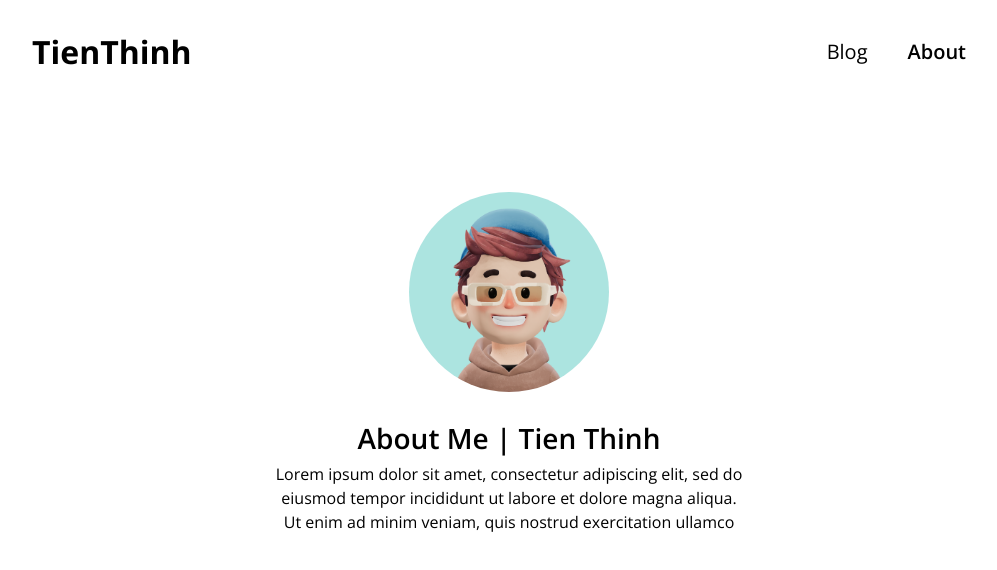
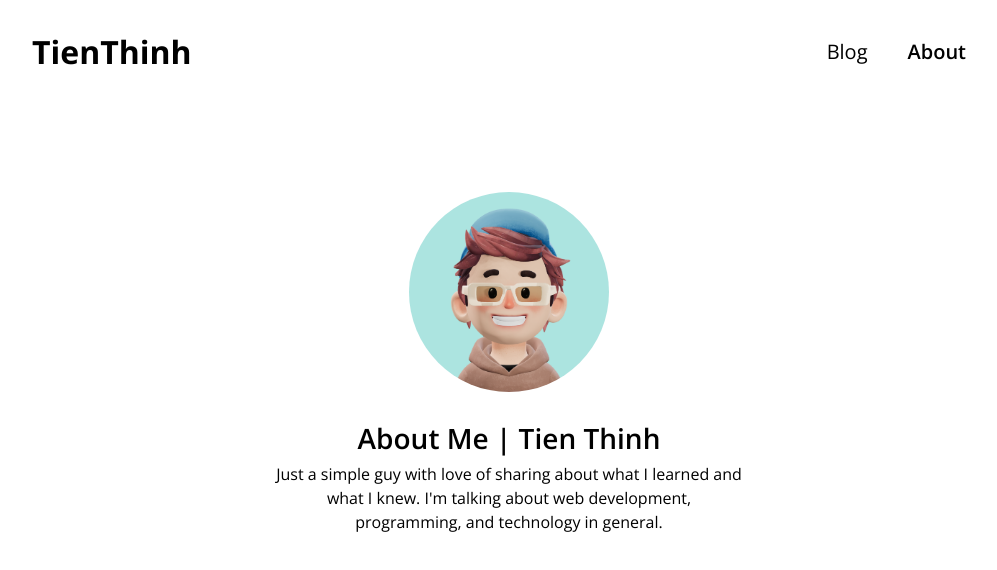
Before and after one commit to TienThinh-fe/tienthinh-blog, a Next.js app: page /about in a window 1280 px wide. Shown: the top 570 px of the page, without its empty margins (131-1128 px from the left). Built offline with nearby package versions, Linux system fonts and the light colour scheme.

Commit message:
fea: fix about me section

```diff
--- a/components/about-me.js
+++ b/components/about-me.js
@@ -11,9 +11,9 @@ const AboutMe = () => {
       <div className={styles.description}>
         <p className={styles.name}>About Me | Tien Thinh</p>
         <p className={styles.introduction}>
-          Lorem ipsum dolor sit amet, consectetur adipiscing elit, sed do
-          eiusmod tempor incididunt ut labore et dolore magna aliqua. Ut enim ad
-          minim veniam, quis nostrud exercitation ullamco
+          Just a simple guy with love of sharing about what I learned and what I
+          knew. I'm talking about web development, programming, and technology
+          in general.
         </p>
       </div>
     </div>
```
